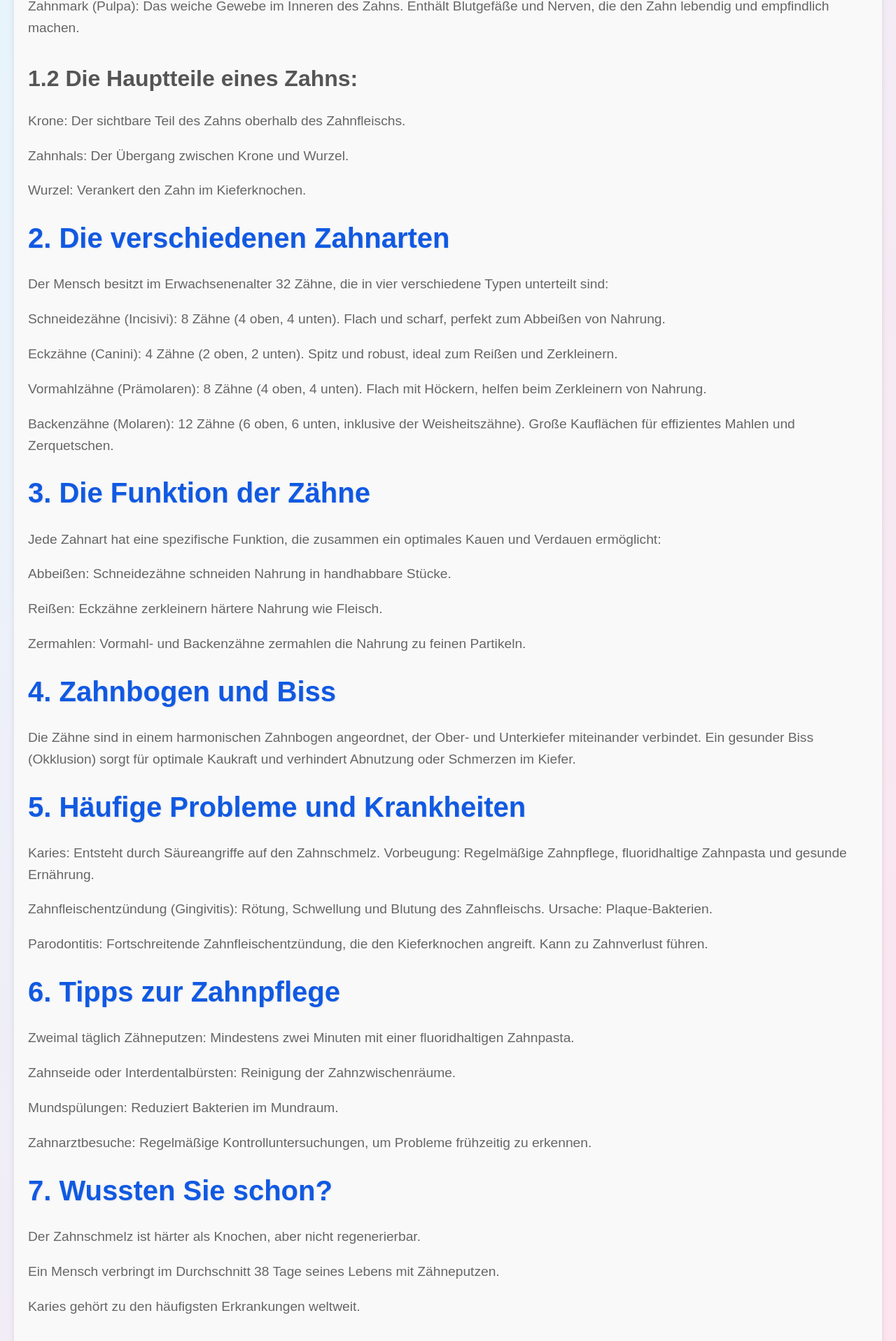
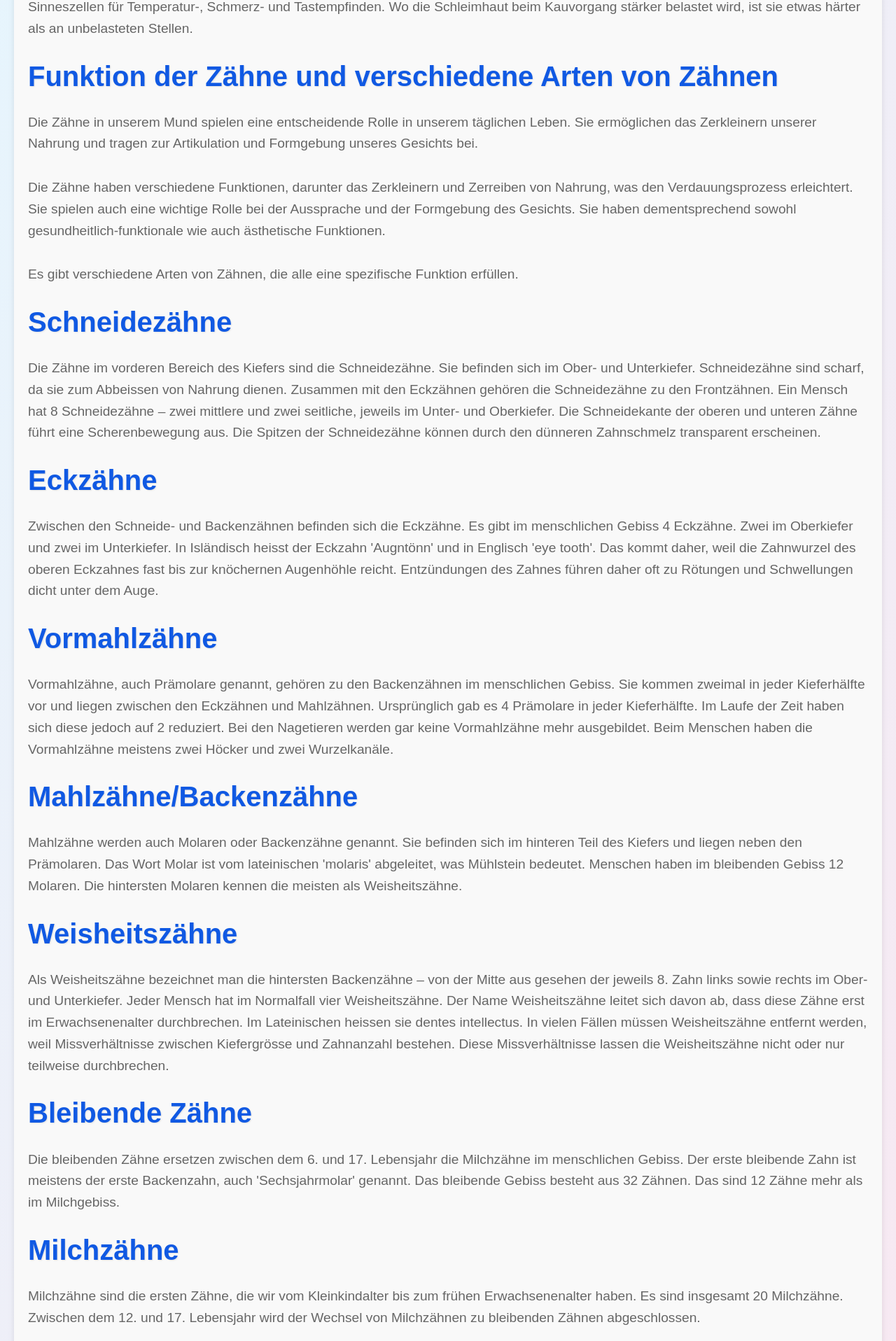
Before and after one commit to sudeyildiz/DentaView-Die4, a React (Create React App) app: page /Beitrag1 in a window 1280 px wide. Shown: the part 872-2788 px from the top of the page at 70% size. Built offline with nearby package versions, Linux system fonts and the light colour scheme.

Commit message:
Beitragseite 1 - json file verändert

```diff
--- a/public/json/Beitrag1.json
+++ b/public/json/Beitrag1.json
@@ -1,87 +1,135 @@
 {
-  "title": "Zahnanatomie leicht gemacht",
-  "description": "Lernen Sie alles über die Anatomie der menschlichen Zähne.",
+  "title": "Zahnanatomie",
+  "description": "Weisst du eigentlich was Dentin ist und wie Weisheitszähne auf lateinisch heissen? Hier findest du ein ausführliches Glossar rund ums Thema Zahnanatomie mit allen wichtigen Begriffen erklärt.",
   "sections": [
     {
-      "title": "Einführung",
-      "content": "Die menschliche Zahnanatomie ist faszinierend und komplex. Unsere Zähne sind weit mehr als nur Kauwerkzeuge – sie spielen eine entscheidende Rolle für die Sprache, das Aussehen und die allgemeine Gesundheit. In diesem Beitrag erfahren Sie alles über die Struktur, Funktion und Pflege unserer Zähne."
+      "title": "Was ist die Mundhöhle?",
+      "content": "Die Mundhöhle ist simpel gesagt der Innenraum des Mundes. Die Höhle wird seitlich durch die Wangen, oben durch den Gaumen, unten durch den Mundboden und nach vorne durch die Lippen begrenzt. Die Mundhöhle wird zum Grossteil von der Zunge ausgefüllt. Der Bereich zwischen den Zähnen und den Lippen bzw. den Wangen wird auch Mundvorhof genannt. In einer menschlichen Mundhöhle sind über 700 Bakterienarten nachweisbar. Diese leben in einem natürlichen Gleichgewicht, ohne dem Menschen zu schaden. Krankheiten entstehen meist erst, wenn dieses Gleichgewicht gestört wird. Karies und Zahnfleischentzündungen gehören zu den häufigsten Erkrankungen der Mundhöhle."
     },
     {
-      "title": "1. Die Grundstruktur eines Zahns",
+      "title": "Die Mundschleimhaut",
+      "content": "Die Mundschleimhaut befindet sich auf der Innenseite der Mundhöhle und bedeckt diese vollständig. Der Teil der Mundschleimhaut im Bereich der Zähne wird als Zahnfleisch bezeichnet. In der Mundschleimhaut, welche zum Grossteil aus Bindegewebe besteht, gibt es einzelne Lymphozyten (Abwehrzellen). Die Schleimhaut wird von einem Plattenepithel bedeckt. In der Mundschleimhaut befinden sich Sinneszellen für Temperatur-, Schmerz- und Tastempfinden. Wo die Schleimhaut beim Kauvorgang stärker belastet wird, ist sie etwas härter als an unbelasteten Stellen."
+    },
+    {
+      "title": "Funktion der Zähne und verschiedene Arten von Zähnen",
+      "content": "Die Zähne in unserem Mund spielen eine entscheidende Rolle in unserem täglichen Leben. Sie ermöglichen das Zerkleinern unserer Nahrung und tragen zur Artikulation und Formgebung unseres Gesichts bei.",
       "subsections": [
         {
-          "subtitle": "1.1 Die Hauptschichten eines Zahns:",
-          "content": [
-            "Zahnschmelz (Enamel): Die äußere, sichtbare Schicht des Zahns. Härteste Substanz im menschlichen Körper, schützt den Zahn vor Abnutzung und Säure.",
-            "Dentin: Liegt unter dem Zahnschmelz. Etwas weicher und enthält winzige Kanäle, die Reize an den Zahnnerv weiterleiten.",
-            "Zahnmark (Pulpa): Das weiche Gewebe im Inneren des Zahns. Enthält Blutgefäße und Nerven, die den Zahn lebendig und empfindlich machen."
-          ]
+          "title": "Funktion der Zähne",
+          "content": "Die Zähne haben verschiedene Funktionen, darunter das Zerkleinern und Zerreiben von Nahrung, was den Verdauungsprozess erleichtert. Sie spielen auch eine wichtige Rolle bei der Aussprache und der Formgebung des Gesichts. Sie haben dementsprechend sowohl gesundheitlich-funktionale wie auch ästhetische Funktionen."
         },
         {
-          "subtitle": "1.2 Die Hauptteile eines Zahns:",
-          "content": [
-            "Krone: Der sichtbare Teil des Zahns oberhalb des Zahnfleischs.",
-            "Zahnhals: Der Übergang zwischen Krone und Wurzel.",
-            "Wurzel: Verankert den Zahn im Kieferknochen."
+          "title": "Verschiedene Arten von Zähnen",
+          "content": "Es gibt verschiedene Arten von Zähnen, die alle eine spezifische Funktion erfüllen.",
+          "items": [
+            "Schneidezähne",
+            "Eckzähne",
+            "Vormahlzähne",
+            "Mahlzähne/Backenzähne",
+            "Weisheitszähne"
           ]
         }
       ]
     },
     {
-      "title": "2. Die verschiedenen Zahnarten",
-      "content": "Der Mensch besitzt im Erwachsenenalter 32 Zähne, die in vier verschiedene Typen unterteilt sind:",
-      "items": [
-        "Schneidezähne (Incisivi): 8 Zähne (4 oben, 4 unten). Flach und scharf, perfekt zum Abbeißen von Nahrung.",
-        "Eckzähne (Canini): 4 Zähne (2 oben, 2 unten). Spitz und robust, ideal zum Reißen und Zerkleinern.",
-        "Vormahlzähne (Prämolaren): 8 Zähne (4 oben, 4 unten). Flach mit Höckern, helfen beim Zerkleinern von Nahrung.",
-        "Backenzähne (Molaren): 12 Zähne (6 oben, 6 unten, inklusive der Weisheitszähne). Große Kauflächen für effizientes Mahlen und Zerquetschen."
+      "title": "Schneidezähne",
+      "content": "Die Zähne im vorderen Bereich des Kiefers sind die Schneidezähne. Sie befinden sich im Ober- und Unterkiefer. Schneidezähne sind scharf, da sie zum Abbeissen von Nahrung dienen. Zusammen mit den Eckzähnen gehören die Schneidezähne zu den Frontzähnen. Ein Mensch hat 8 Schneidezähne – zwei mittlere und zwei seitliche, jeweils im Unter- und Oberkiefer. Die Schneidekante der oberen und unteren Zähne führt eine Scherenbewegung aus. Die Spitzen der Schneidezähne können durch den dünneren Zahnschmelz transparent erscheinen."
+    },
+    {
+      "title": "Eckzähne",
+      "content": "Zwischen den Schneide- und Backenzähnen befinden sich die Eckzähne. Es gibt im menschlichen Gebiss 4 Eckzähne. Zwei im Oberkiefer und zwei im Unterkiefer. In Isländisch heisst der Eckzahn 'Augntönn' und in Englisch 'eye tooth'. Das kommt daher, weil die Zahnwurzel des oberen Eckzahnes fast bis zur knöchernen Augenhöhle reicht. Entzündungen des Zahnes führen daher oft zu Rötungen und Schwellungen dicht unter dem Auge."
+    },
+    {
+      "title": "Vormahlzähne",
+      "content": "Vormahlzähne, auch Prämolare genannt, gehören zu den Backenzähnen im menschlichen Gebiss. Sie kommen zweimal in jeder Kieferhälfte vor und liegen zwischen den Eckzähnen und Mahlzähnen. Ursprünglich gab es 4 Prämolare in jeder Kieferhälfte. Im Laufe der Zeit haben sich diese jedoch auf 2 reduziert. Bei den Nagetieren werden gar keine Vormahlzähne mehr ausgebildet. Beim Menschen haben die Vormahlzähne meistens zwei Höcker und zwei Wurzelkanäle."
+    },
+    {
+      "title": "Mahlzähne/Backenzähne",
+      "content": "Mahlzähne werden auch Molaren oder Backenzähne genannt. Sie befinden sich im hinteren Teil des Kiefers und liegen neben den Prämolaren. Das Wort Molar ist vom lateinischen 'molaris' abgeleitet, was Mühlstein bedeutet. Menschen haben im bleibenden Gebiss 12 Molaren. Die hintersten Molaren kennen die meisten als Weisheitszähne."
+    },
+    {
+      "title": "Weisheitszähne",
+      "content": "Als Weisheitszähne bezeichnet man die hintersten Backenzähne – von der Mitte aus gesehen der jeweils 8. Zahn links sowie rechts im Ober- und Unterkiefer. Jeder Mensch hat im Normalfall vier Weisheitszähne. Der Name Weisheitszähne leitet sich davon ab, dass diese Zähne erst im Erwachsenenalter durchbrechen. Im Lateinischen heissen sie dentes intellectus. In vielen Fällen müssen Weisheitszähne entfernt werden, weil Missverhältnisse zwischen Kiefergrösse und Zahnanzahl bestehen. Diese Missverhältnisse lassen die Weisheitszähne nicht oder nur teilweise durchbrechen."
+    },
+    {
+      "title": "Bleibende Zähne",
+      "content": "Die bleibenden Zähne ersetzen zwischen dem 6. und 17. Lebensjahr die Milchzähne im menschlichen Gebiss. Der erste bleibende Zahn ist meistens der erste Backenzahn, auch 'Sechsjahrmolar' genannt. Das bleibende Gebiss besteht aus 32 Zähnen. Das sind 12 Zähne mehr als im Milchgebiss."
+    },
+    {
+      "title": "Milchzähne",
+      "content": "Milchzähne sind die ersten Zähne, die wir vom Kleinkindalter bis zum frühen Erwachsenenalter haben. Es sind insgesamt 20 Milchzähne. Zwischen dem 12. und 17. Lebensjahr wird der Wechsel von Milchzähnen zu bleibenden Zähnen abgeschlossen."
+    },
+    {
+      "title": "Zahnaufbau",
+      "content": "Der Aufbau unserer Zähne ist ebenso beeindruckend wie komplex. Sie bestehen aus verschiedenen Schichten und Materialien, die eine wichtige Rolle in ihrer Funktion spielen.",
+      "subsections": [
+        {
+          "title": "Zahnschmelz",
+          "content": "Als Zahnschmelz bezeichnet man die äussere Schicht der Zähne. Zahnschmelz ist das härteste Gewebe im menschlichen Körper. Es ist säurelöslich, kann nicht nachgebildet werden. Auch eine Karies im Schmelz kann Schmerzen verursachen. Um den Zahnschmelz vor Säureangriffen zu schützen, sind eine tägliche Mundhygiene und zuckerarme Ernährung wichtig."
+        },
+        {
+          "title": "Dentin/Zahnbein",
+          "content": "Das Zahnbein ist der Hauptbestandteil unserer Zähne. Es besteht aus mineralischen und organischen Bestandteilen. Das Zahnbein, auch Dentin genannt, liegt unterhalb des Zahnschmelzes. Im Gegensatz zum Zahnschmelz kann Dentin vom Körper neu gebildet werden. Das Dentin umschliesst das Zahnmark und wird im Bereich der Zahnwurzel vom Zement begrenzt. Dentin ist eine knochenähnliche Substanz und hat eine gelbliche Farbe."
+        },
+        {
+          "title": "Zahnwurzel",
+          "content": "Die Zahnwurzel befindet sich unterhalb der Zahnkrone und verankert den Zahn im Zahnfach. Durch die Zahnwurzeln verlaufen Blutgefässe und Nervenfasern. Diese treten durch eine Öffnung aus und gehen in den Alveolarknochen über. Nicht jeder Zahn hat gleich viele Wurzeln. Schneidezähne und Eckzähne haben nur eine und Backenzähne haben zwei bis drei Wurzeln."
+        },
+        {
+          "title": "Zahnhals",
+          "content": "Der Zahnhals ist der Übergang zwischen Zahnkrone und Zahnwurzel. Im Zahnhalsbereich läuft der Zahnschmelz aus und ist dort am dünnsten. Der Zahnhals verläuft nicht gerade um den Zahn, sondern hat verschiedene Höhen. An der Kontaktstelle mit dem Nachbarzahn geht der Zahnhals am weitesten Richtung Zahnkrone. Bei einem gesunden Gebiss sind die Zahnhälse mit Zahnfleisch bedeckt. Durch bestimmte Erkrankungen oder falsche Putztechnik kann das Zahnfleisch abflachen und die Zahnhälse freilegen."
+        },
+        {
+          "title": "Zahnmark/Pulpa",
+          "content": "Zahnmark, auch Pulpa genannt, füllt das Innere des Zahnes aus. Es reicht von der Zahnkrone bis in den Wurzelbereich. Das Zahnmark besteht aus Lymph- und Blutgefässen, Bindegewebe und Nervenfasern."
+        },
+        {
+          "title": "Zahnzement",
+          "content": "Das Zement befindet sich im Zahnwurzelbereich und liegt auf dem Dentin. Es gehört zum Zahnhalteapparat. Das Zahnzement umgibt die Aussenseite des Wurzelbereiches und grenzt die Zahnwurzel vom Zahnfleisch und Kieferknochen ab."
+        }
       ]
     },
     {
-      "title": "3. Die Funktion der Zähne",
-      "content": "Jede Zahnart hat eine spezifische Funktion, die zusammen ein optimales Kauen und Verdauen ermöglicht:",
+      "title": "Strukturen des Gebisses",
+      "content": "Unser Gebiss ist ein erstaunliches Zusammenspiel verschiedener Strukturen, die es uns ermöglichen, Nahrung zu kauen, zu sprechen und unser Gesicht zu formen.",
+      "subsections": [
+        {
+          "title": "Hauptfunktionen des Gebisses",
           "items": [
-        "Abbeißen: Schneidezähne schneiden Nahrung in handhabbare Stücke.",
-        "Reißen: Eckzähne zerkleinern härtere Nahrung wie Fleisch.",
-        "Zermahlen: Vormahl- und Backenzähne zermahlen die Nahrung zu feinen Partikeln."
+            "Kauen und Zerkleinern von Nahrung",
+            "Artikulation und Aussprache"
           ]
         },
         {
-      "title": "4. Zahnbogen und Biss",
-      "content": "Die Zähne sind in einem harmonischen Zahnbogen angeordnet, der Ober- und Unterkiefer miteinander verbindet. Ein gesunder Biss (Okklusion) sorgt für optimale Kaukraft und verhindert Abnutzung oder Schmerzen im Kiefer."
+          "title": "Oberkiefer",
+          "content": "Der Oberkiefer ist ein Knochen des Gesichtsschädels und bildet das untere Ende der Augenhöhle sowie die Seitenwand der Nasenhöhle und einen Teil des Gaumens. Ein Teil des Oberkiefers ist der Alveolarknochen, der die Zahntaschen beinhaltet."
         },
         {
-      "title": "5. Häufige Probleme und Krankheiten",
-      "items": [
-        "Karies: Entsteht durch Säureangriffe auf den Zahnschmelz. Vorbeugung: Regelmäßige Zahnpflege, fluoridhaltige Zahnpasta und gesunde Ernährung.",
-        "Zahnfleischentzündung (Gingivitis): Rötung, Schwellung und Blutung des Zahnfleischs. Ursache: Plaque-Bakterien.",
-        "Parodontitis: Fortschreitende Zahnfleischentzündung, die den Kieferknochen angreift. Kann zu Zahnverlust führen."
+          "title": "Unterkiefer",
+          "content": "Der Unterkiefer ist ein Knochen des Gesichtsschädels und bildet beim Menschen den beweglichen Teil des Kauapparates. Ein Teil des Unterkiefers ist der Alveolarknochen, welcher die Zahntaschen beinhaltet. Der Unterkiefer ist über das Kiefergelenk mit dem restlichen Schädel verbunden."
+        },
+        {
+          "title": "Zahnfach/Zahnfächer",
+          "content": "Das Zahnfach wird auch Alveole genannt und ist die Vertiefung im Kiefer, in welcher die Wurzel eines Zahnes steckt. Der Teil des Kiefers, in dem sich die Zahnfächer befinden, ist der Alveolarfortsatz (auch Alveolarknochen). Zahnfächer befinden sich im Ober- und Unterkiefer. Zusammen mit dem Zahnfleisch, dem Zahnzement und der Wurzelhaut gehört die Alveole zum Zahnhalteapparat."
+        },
+        {
+          "title": "Alveolarknochen",
+          "content": "Der Alveolarknochen ist der Bereich im Ober- und Unterkiefer, wo sich die Zahnfächer (Alveolen) befinden. In den Zahnfächern sind die Zähne verwurzelt. Bei Zahnverlust wird der Alveolarknochen zu einem schmalen Kamm zurückgebildet. Ohne prothetische Versorgung hat dies einen Höhenverlust des Untergesichts zur Folge."
+        }
       ]
     },
     {
-      "title": "6. Tipps zur Zahnpflege",
-      "items": [
-        "Zweimal täglich Zähneputzen: Mindestens zwei Minuten mit einer fluoridhaltigen Zahnpasta.",
-        "Zahnseide oder Interdentalbürsten: Reinigung der Zahnzwischenräume.",
-        "Mundspülungen: Reduziert Bakterien im Mundraum.",
-        "Zahnarztbesuche: Regelmäßige Kontrolluntersuchungen, um Probleme frühzeitig zu erkennen."
-      ]
+      "title": "Kaumuskulatur und Kiefergelenk",
+      "content": "Die Kaumuskulatur ist für die Beweglichkeit des Unterkiefers verantwortlich. Das Kiefergelenk ermöglicht es uns, die Zähne miteinander in Kontakt zu bringen und Nahrung zu zerkleinern.",
+      "subsections": [
+        {
+          "title": "Kaumuskulatur",
+          "content": "Die Kaumuskulatur besteht aus mehreren Muskeln, die den Unterkiefer bewegen. Diese Muskeln sind wichtig, um die Zähne während des Kauens zu stabilisieren und zu unterstützen."
         },
         {
-      "title": "7. Wussten Sie schon?",
-      "items": [
-        "Der Zahnschmelz ist härter als Knochen, aber nicht regenerierbar.",
-        "Ein Mensch verbringt im Durchschnitt 38 Tage seines Lebens mit Zähneputzen.",
-        "Karies gehört zu den häufigsten Erkrankungen weltweit."
-      ]
-    },
-    {
-      "title": "8. Interaktive Zahnanatomie",
-      "content": "Nutzen Sie unser interaktives 3D-Modell, um:",
-      "items": [
-        "Die Schichten und Teile eines Zahns zu erkunden.",
-        "Den Aufbau verschiedener Zahnarten zu vergleichen.",
-        "Ihre Zahngesundheit besser zu verstehen."
+          "title": "Kiefergelenk",
+          "content": "Das Kiefergelenk ist das Gelenk, das den Unterkiefer mit dem Schädelskelett verbindet. Es ermöglicht die Beweglichkeit des Unterkiefers und ist entscheidend für die Funktion des Kauapparates."
+        }
       ]
     }
   ]
--- a/public/json/Impressum.json
+++ b/public/json/Impressum.json
@@ -10,10 +10,10 @@
       "email": "hri210451@spengergasse.at"
     },
     {
-      "email": "yil210453@spengergasse.at"
+      "email": "yil210462@spengergasse.at"
     },
     {
-      "email": "yil210487@spengergasse.at"
+      "email": "yil210461@spengergasse.at"
     }
   ],
   "dsgvoTitle": "DSGVO Hinweise",
--- a/src/javascript/Beitrag1.js
+++ b/src/javascript/Beitrag1.js
@@ -1,4 +1,5 @@
 import React, { useState, useEffect } from 'react';
+
 
 const Beitrag1 = () => {
     const [content, setContent] = useState(null);
```
Also changed, not shown: public/json/quiz.json (+131 -10 lines), src/design/styles.css (line endings or trailing spaces). Lines whose indentation alone changed are shown as unchanged.
